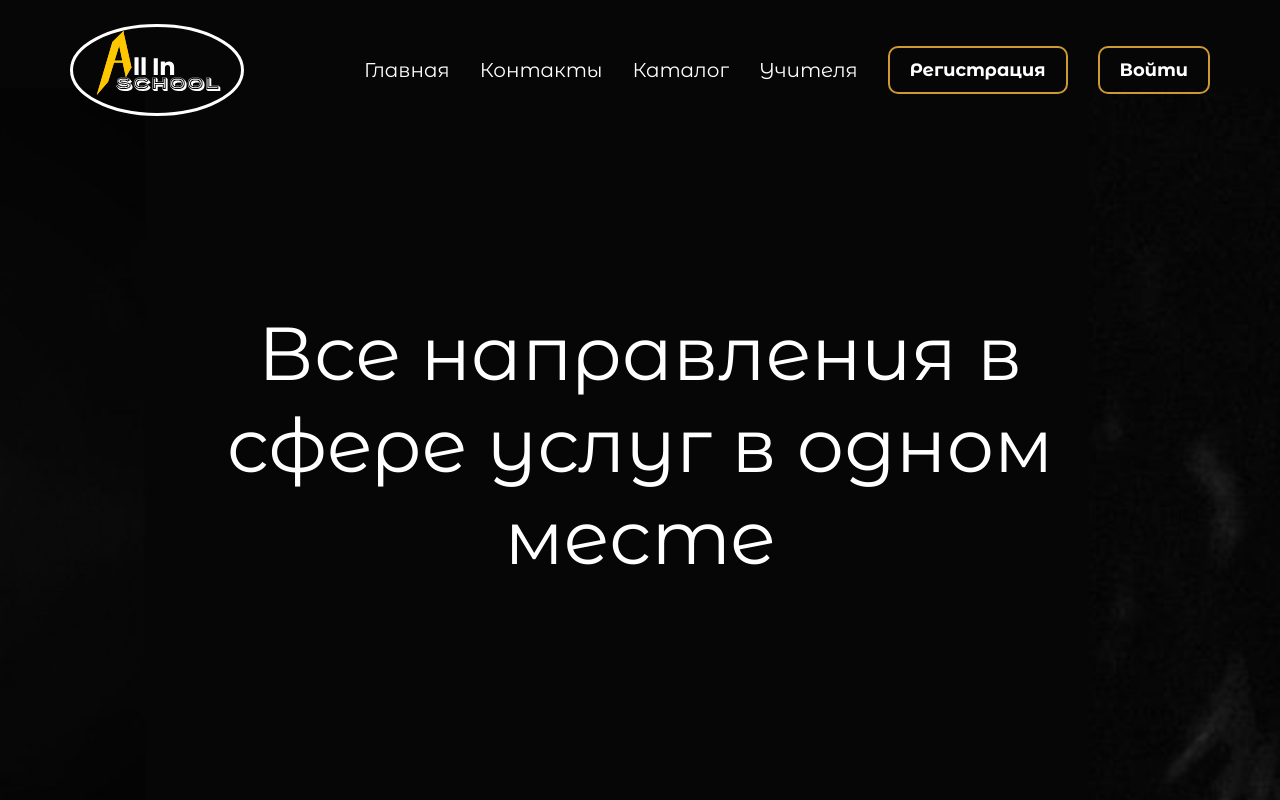
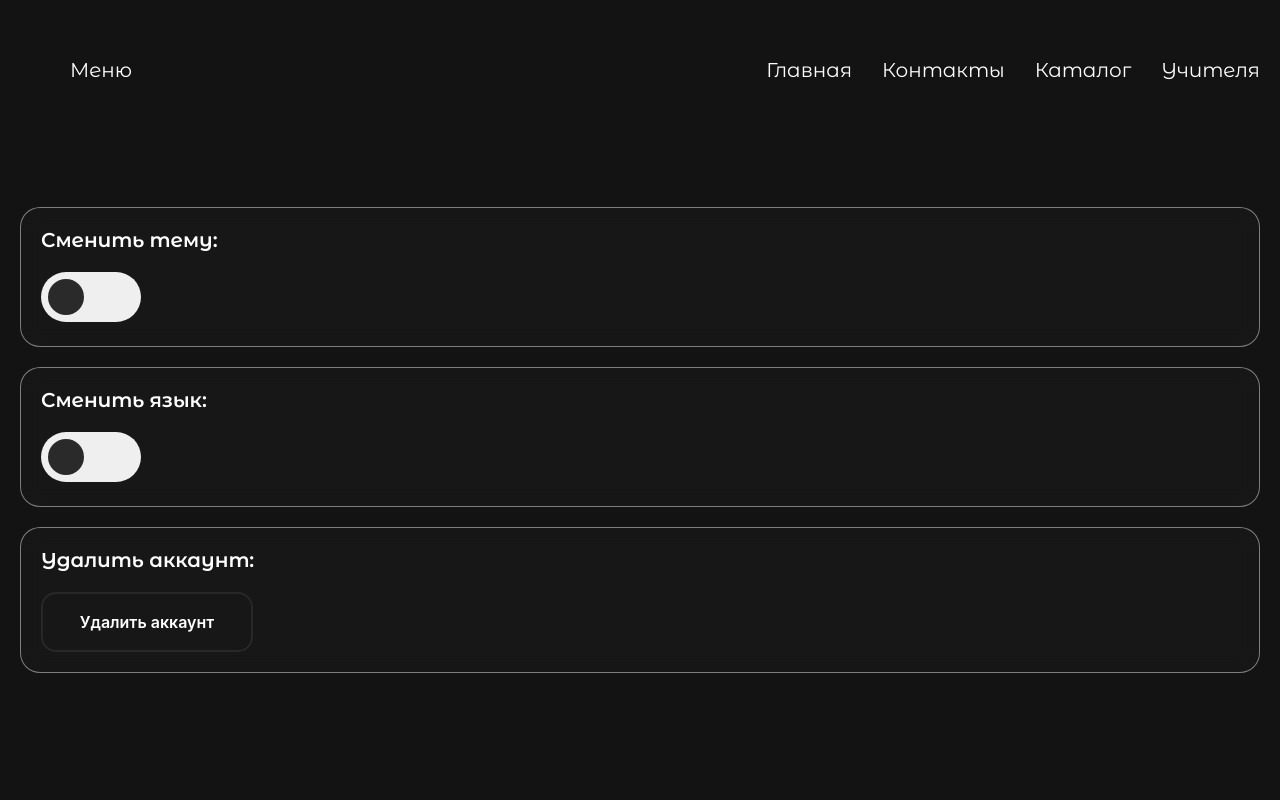
Before and after one commit to Rade16/All-in-school-React, a React (Vite) app in the folder client/: page / in a window 1280 px wide. Shown: the top 800 px of the page. Built offline with nearby package versions, Linux system fonts and the light colour scheme; the HTML template or start-up script is replaced by a standard one.

Commit message:
Added new page: settings

```diff
--- a/client/src/App.jsx
+++ b/client/src/App.jsx
@@ -5,17 +5,19 @@ import Header from './pages/Header/Header';
 import Home from './pages/Home/Home';
 import Footer from './components/Footer/Footer';
 
-// import Nav2 from './components/Nav2/Nav2';
+import Nav2 from './components/Nav2/Nav2';
+import Settings from './pages/Settings/Settings';
 // import Profile from './pages/Profile/Profile';
 // import Courses from './pages/Courses/Courses';
-import Nav from './components/Nav/Nav';
-import Catalog from './pages/Catalog/Catalog';
+// import Nav from './components/Nav/Nav';
+// import Catalog from './pages/Catalog/Catalog';
 function App() {
   return (
     <>
-      {/* <Nav2 /> */}
-      <Nav />
-      <Catalog/>
+      <Nav2 />
+      <Settings/>
+      {/* <Nav /> */}
+      {/* <Catalog/> */}
       {/* <Auth/> */}
       {/* <Header /> */}
       {/* <Home /> */}
--- a/client/src/components/Auth/_auth.scss
+++ b/client/src/components/Auth/_auth.scss
@@ -12,9 +12,9 @@
   width: 400px;
   height: 450px;
   padding: 25px;
-  background-color: #161616;
-  box-shadow: 0px 15px 60px #cc9933;
-  outline: 1px solid #1f2023;
+  background: #1f1f1f67;
+  backdrop-filter: blur(10px);
+  border: 1px solid #ffffff70;
   border-radius: 10px;
 }
 
@@ -34,13 +34,13 @@
 }
 
 .auth__welcome-line-1 {
-  color: #cc9933;
+  color: #ffffffb4;
   font-weight: 600;
   font-size: 40px;
 }
 
 .auth__welcome-line-2 {
-  color: #ffffff;
+  color: #ffffff6b;
   font-size: 18px;
   margin-top: 17px;
 }
@@ -52,13 +52,13 @@
 .auth__form-inp {
   padding: 11px 25px;
   background: transparent;
-  border: 1px solid #e3e3e3;
+  border: 1px solid #ffffff70;
   line-height: 1;
   border-radius: 8px;
 }
 
 .auth__form-inp:focus {
-  border: 1px solid #cc9933;
+  border: 1px solid #ffffff70;
 }
 
 .auth__form-inp:first-child {
@@ -69,7 +69,7 @@
   width: 100%;
   background: none;
   font-size: 20px;
-  color: #cc9933;
+  color: #ffffffb4;
   border: none;
   padding: 0;
   margin: 0;
@@ -86,14 +86,14 @@
 .auth__submit-button {
   display: block;
   width: 100%;
-  color: #cc9933;
+  color: #ffffffb4;
   background-color: transparent;
   font-weight: 600;
   font-size: 14px;
   margin: 0;
   padding: 14px 13px 12px 13px;
   border: 0;
-  outline: 1px solid #cc9933;
+  border: 1px solid #ffffffc4;
   border-radius: 8px;
   line-height: 1;
   cursor: pointer;
@@ -102,8 +102,8 @@
 
 .auth__submit-button:hover {
   transition: all ease-in-out .3s;
-  background-color: #cc9933;
-  color: #161616;
+  background: #81818149;
+  color: #ffffff;
   cursor: pointer;
 }
 
--- a/client/src/components/Nav2/_nav2.scss
+++ b/client/src/components/Nav2/_nav2.scss
@@ -112,7 +112,7 @@
 
 .menu {
 
-backdrop-filter: blur(5px);
+backdrop-filter: blur(10px);
   text-align: center;
   display: none;
   position: absolute;
--- a/client/src/components/Reg/_reg.scss
+++ b/client/src/components/Reg/_reg.scss
@@ -11,9 +11,9 @@
   width: 400px;
   height: 600px;
   padding: 25px;
-  background-color: #161616;
-  box-shadow: 0px 15px 60px #cc9933;
-  outline: 1px solid #1f2023;
+  background: #1f1f1f67;
+  backdrop-filter: blur(10px);
+  border: 1px solid #ffffff70;
   border-radius: 10px;
 }
 
@@ -33,7 +33,7 @@
 }
 
 .reg__welcome-line-1 {
-  color: #cc9933;
+  color: #ffffffb4;
   font-weight: 600;
   font-size: 40px;
 }
@@ -51,14 +51,14 @@
 .reg__form-inp {
   padding: 11px 25px;
   background: transparent;
-  border: 1px solid #e3e3e3;
+  border: 1px solid #ffffff70;
   line-height: 1;
   border-radius: 8px;
   margin-bottom: 20px;
 }
 
 .reg__form-inp:focus {
-  border: 1px solid #cc9933;
+  border: 1px solid #ffffff70;
 }
 
 
@@ -67,7 +67,7 @@
   width: 100%;
   background: none;
   font-size: 20clearpx;
-  color: #cc9933;
+  color: #ffffffb4;
   border: none;
   padding: 0;
   margin: 0;
@@ -84,14 +84,14 @@
 .reg__submit-button {
   display: block;
   width: 100%;
-  color: #cc9933;
+  color: #ffffffb4;
   background-color: transparent;
   font-weight: 600;
   font-size: 14px;
   margin: 0;
   padding: 14px 13px 12px 13px;
   border: 0;
-  outline: 1px solid #cc9933;
+  border: 1px solid #ffffffc4;
   border-radius: 8px;
   line-height: 1;
   cursor: pointer;
@@ -100,8 +100,8 @@
 
 .reg__submit-button:hover {
   transition: all ease-in-out .3s;
-  background-color: #cc9933;
-  color: #161616;
+  background: #81818149;
+  color: #ffffff;
   cursor: pointer;
 }
 
--- /dev/null
+++ b/client/src/pages/Settings/Settings.jsx
@@ -0,0 +1,30 @@
+import React from "react";
+import "./_settings.scss";
+const Settings = () => {
+  return (
+    <div className="settings">
+      <div className="settings__container">
+        <div className="settings__block">
+          <h1 className="settings__name">Сменить тему:</h1>
+          <div className="settings__button">
+            <input type="checkbox" class="theme-checkbox"></input>
+          </div>
+        </div>
+        <div className="settings__block">
+          <h1 className="settings__name">Сменить язык:</h1>
+          <div className="settings__button">
+            <input type="checkbox" class="theme-checkbox"></input>
+          </div>
+        </div>
+        <div className="settings__block">
+          <h1 className="settings__name">Удалить аккаунт:</h1>
+          <div className="settings__button">
+            <button>Удалить аккаунт</button>
+          </div>
+        </div>
+      </div>
+    </div>
+  );
+};
+
+export default Settings;
--- /dev/null
+++ b/client/src/pages/Settings/_settings.scss
@@ -0,0 +1,127 @@
+.settings{
+  height: 900px;
+  background: #131313;
+  display: flex;
+  align-items: center;
+}
+
+.settings__container
+{
+
+  width: 1240px;
+  margin: 0 auto;
+
+}
+
+.settings__block
+{
+margin-bottom: 20px;
+  padding: 20px;
+  border-radius: 20px;
+  width: 100%;
+  background: #1f1f1f67;
+  backdrop-filter: blur(10px);
+  border: 1px solid #ffffff70;
+}
+
+
+.settings__name
+{
+  font-size: 20px;
+  font-weight: 600;
+  margin-bottom: 20px;
+}
+/*theme-button*/
+.theme-checkbox {
+  --toggle-size: 16px;
+  -webkit-appearance: none;
+  -moz-appearance: none;
+  appearance: none;
+  width: 6.25em;
+  height: 3.125em;
+  background: -webkit-gradient(linear, left top, right top, color-stop(50%, #efefef), color-stop(50%, #2a2a2a)) no-repeat;
+  background: -o-linear-gradient(left, #efefef 50%, #2a2a2a 50%) no-repeat;
+  background: linear-gradient(to right, #efefef 50%, #2a2a2a 50%) no-repeat;
+  background-size: 205%;
+  background-position: 0;
+  -webkit-transition: 0.4s;
+  -o-transition: 0.4s;
+  transition: 0.4s;
+  border-radius: 99em;
+  position: relative;
+  cursor: pointer;
+  font-size: var(--toggle-size);
+}
+
+.theme-checkbox::before {
+  content: "";
+  width: 2.25em;
+  height: 2.25em;
+  position: absolute;
+  top: 0.438em;
+  left: 0.438em;
+
+  background: -webkit-gradient(linear, left top, right top, color-stop(50%, #efefef), color-stop(50%, #2a2a2a)) no-repeat;
+  background: -o-linear-gradient(left, #efefef 50%, #2a2a2a 50%) no-repeat;
+  background: linear-gradient(to right, #efefef 50%, #2a2a2a 50%) no-repeat;
+  background-size: 205%;
+  background-position: 100%;
+  border-radius: 50%;
+  -webkit-transition: 0.4s;
+  -o-transition: 0.4s;
+  transition: 0.4s;
+}
+
+.theme-checkbox:checked::before {
+  left: calc(100% - 2.25em - 0.438em);
+  background-position: 0;
+}
+
+.theme-checkbox:checked {
+  background-position: 100%;
+}
+
+/*удалить аккаунт*/
+
+button {
+  appearance: none;
+  background-color: transparent;
+  border: 2px solid #ffffff13;
+  border-radius: 0.9375em;
+  box-sizing: border-box;
+  color: #ffffff;
+  cursor: pointer;
+  display: inline-block;
+  font-family: Roobert,-apple-system,BlinkMacSystemFont,"Segoe UI",Helvetica,Arial,sans-serif,"Apple Color Emoji","Segoe UI Emoji","Segoe UI Symbol";
+  font-size: 16px;
+  font-weight: 600;
+  line-height: normal;
+  margin: 0;
+  min-height: 3.75em;
+  min-width: 0;
+  outline: none;
+  padding: 1em 2.3em;
+  text-align: center;
+  text-decoration: none;
+  transition: all 300ms cubic-bezier(.23, 1, 0.32, 1);
+  user-select: none;
+  -webkit-user-select: none;
+  touch-action: manipulation;
+  will-change: transform;
+ }
+
+ button:disabled {
+  pointer-events: none;
+ }
+
+ button:hover {
+  color: #ffffff;
+  background-color: #ff000057;
+  backdrop-filter: blur(10px);
+  transform: translateY(-2px);
+ }
+
+ button:active {
+  box-shadow: none;
+  transform: translateY(0);
+ }
```
